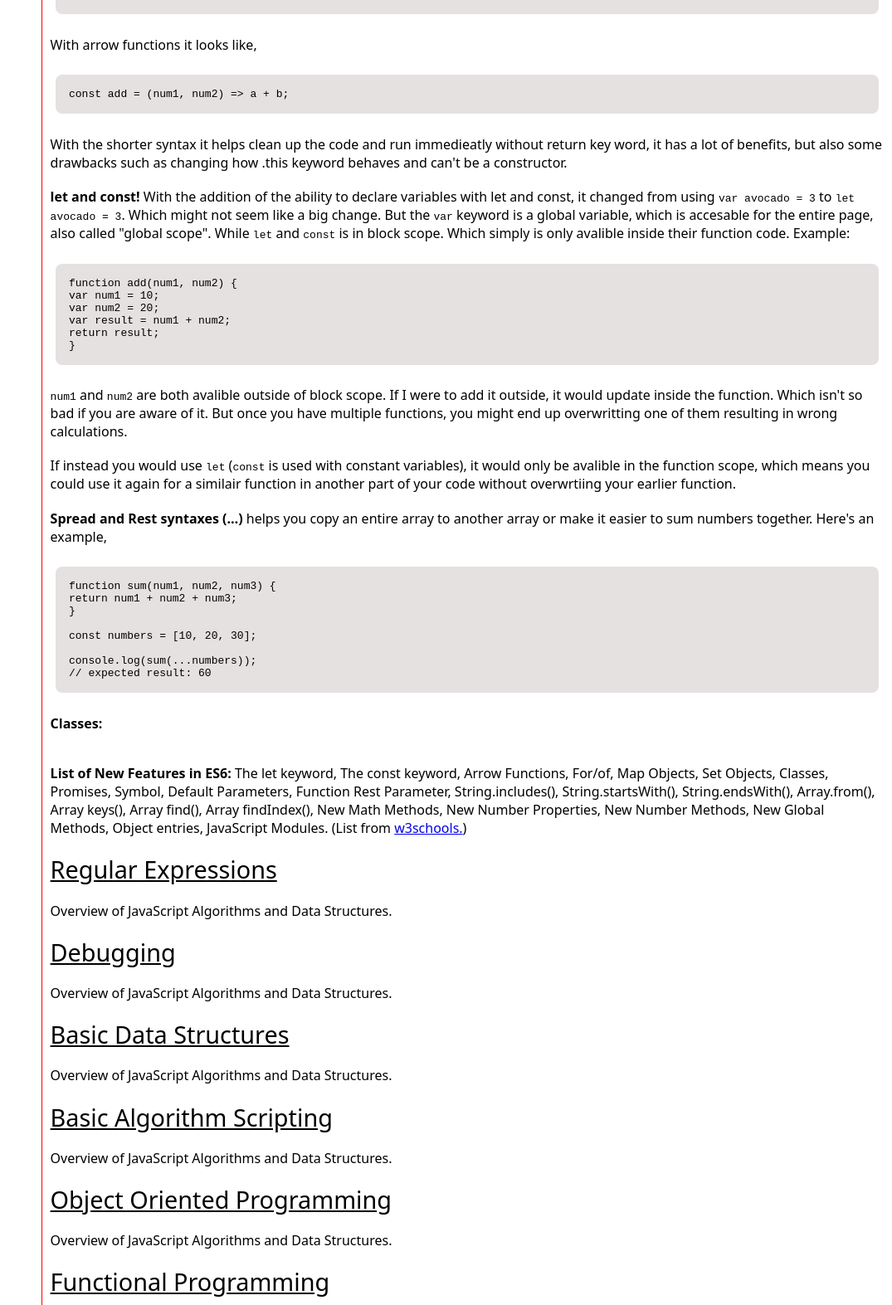
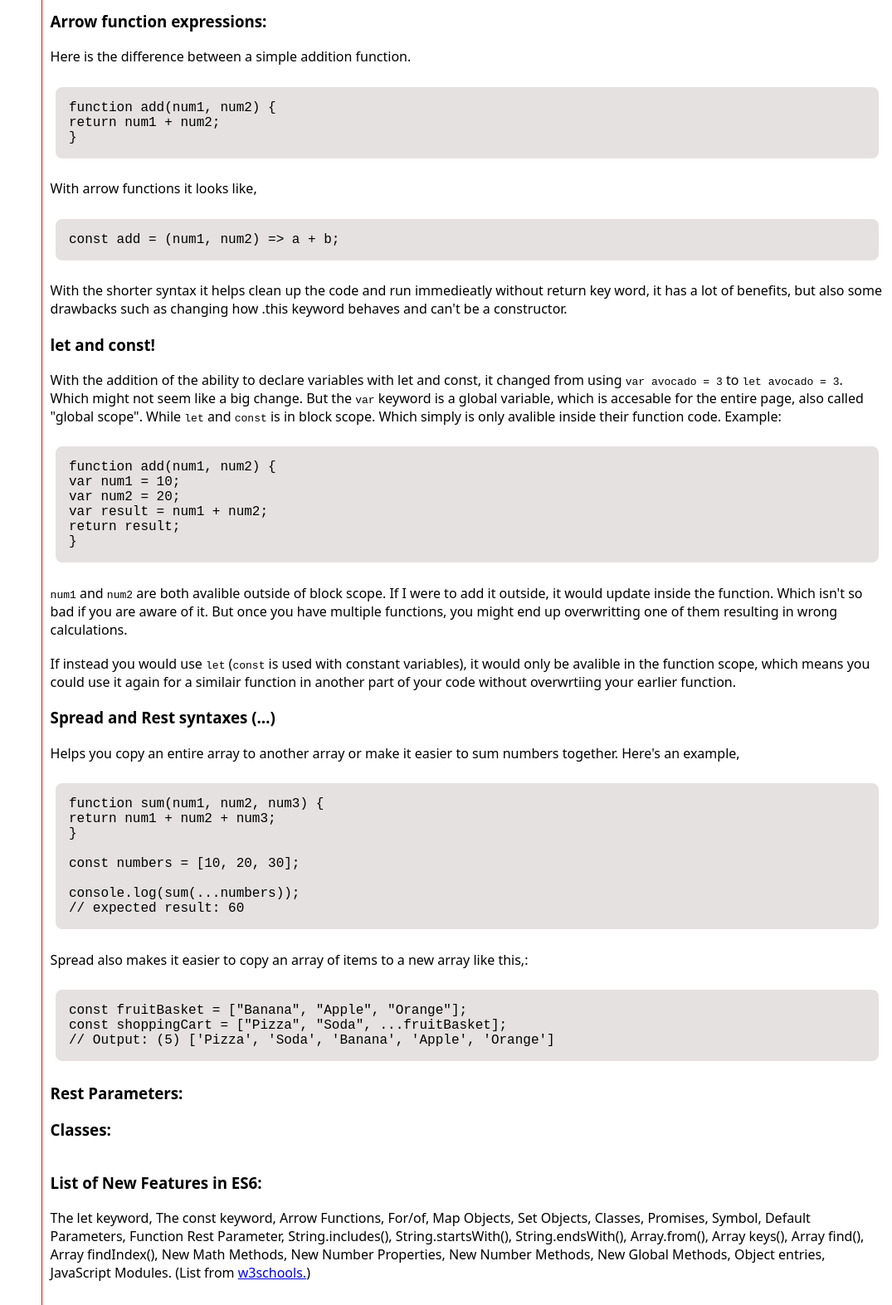
Before and after one commit to JohanCodeForFun/algorithms-and-data-structures, a plain HTML site: page freecodecamp/ResponsiveWebDesign/technical-documentation-page/index.html in a window 1280 px wide. Shown: the part 1227-2800 px from the top of the page at 83% size, without its empty margins (205-1280 px from the left). Drawn offline with Linux system fonts and the light colour scheme.

Commit message:
change all spans ro h3 elements for html5 structure

```diff
--- a/freecodecamp/ResponsiveWebDesign/technical-documentation-page/index.html
+++ b/freecodecamp/ResponsiveWebDesign/technical-documentation-page/index.html
@@ -79,7 +79,7 @@
                     With es6 came a lot of new features...
                 </p>
                 <p>
-                    <span> Here are just a few good to know features explained: </span>
+                    <h3> Here are just a few good to know features explained: </h3>
                     <ul>
                         <li>Template literals</li>
                         <li>Arrow function expressions</li>
@@ -87,11 +87,13 @@
                         <li>Spread and Rest syntaxes</li>
                         <li>Classes</li>
                     </ul>
+                    <h3>Template literals:</h3>
                     <p>
-                        <span>Template literals:</span> The ability to write javascript with HTML code. For example you can write, <code>`Charisma level is: ${charisma}`</code> to get the charisma value within the paragraph text.
+                        The ability to write javascript with HTML code. For example you can write, <code>`Charisma level is: ${charisma}`</code> to get the charisma value within the paragraph text.
                     </p>
+                    <h3>Arrow function expressions:</h3>
                     <p>
-                        <span>Arrow function expressions:</span> here is the difference between a simple addition function.
+                    Here is the difference between a simple addition function.
                     </p>
                     <pre>function add(num1, num2) {
                         return num1 + num2;
@@ -102,8 +104,9 @@
                     <p>
                         With the shorter syntax it helps clean up the code and run immedieatly without return key word, it has a lot of benefits, but also some drawbacks such as changing how .this keyword behaves and can't be a constructor.
                     </p>
+                    <h3>let and const!</h3>
                     <p>
-                        <span>let and const!</span> With the addition of the ability to declare variables with let and const, it changed from using <code>var avocado = 3</code> to <code>let avocado = 3</code>. Which might not seem like a big change. But the <code>var</code> keyword is a global variable, which is accesable for the entire page, also called "global scope". While <code>let</code> and <code>const</code> is in block scope. Which simply is only avalible inside their function code. Example:
+                        With the addition of the ability to declare variables with let and const, it changed from using <code>var avocado = 3</code> to <code>let avocado = 3</code>. Which might not seem like a big change. But the <code>var</code> keyword is a global variable, which is accesable for the entire page, also called "global scope". While <code>let</code> and <code>const</code> is in block scope. Which simply is only avalible inside their function code. Example:
                     </p>
                     <pre>function add(num1, num2) {
                         var num1 = 10;
@@ -116,7 +119,9 @@
                     <p>If instead you would use <code>let</code> (<code>const</code> is used with constant variables), it would only be avalible in the function scope, which means you could use it again for a similair function in another part of your code without overwrtiing your earlier function.
                     </p>
 
-                    <p><span>Spread and Rest syntaxes (…)</span> helps you copy an entire array to another array or make it easier to sum numbers together. Here's an example,
+                    <h3>Spread and Rest syntaxes (…)</h3>
+                    <p>
+                        Helps you copy an entire array to another array or make it easier to sum numbers together. Here's an example,
                     </p>
                     <pre>
                     function sum(num1, num2, num3) {
@@ -128,13 +133,25 @@
                     console.log(sum(...numbers));
                     // expected result: 60
                 </pre>
+                <p>
+                    Spread also makes it easier to copy an array of items to a new array like this,:
+                </p>
+                <pre>
+                    const fruitBasket = ["Banana", "Apple", "Orange"];
+                    const shoppingCart = ["Pizza", "Soda", ...fruitBasket];
+                    // Output: (5) ['Pizza', 'Soda', 'Banana', 'Apple', 'Orange']
+                </pre>
 
-                   <p><span>Classes:</span>
-                </p>
+                <h3>Rest Parameters:
+                </h3>
+
+                   <h3>Classes:
+
+                   </h3>
 
                 </p>
+                <h3> List of New Features in ES6:</h3>
                 <p>
-                    <span> List of New Features in ES6:</span>
                     The let keyword,
                     The const keyword,
                     Arrow Functions,
--- a/freecodecamp/ResponsiveWebDesign/technical-documentation-page/styles.css
+++ b/freecodecamp/ResponsiveWebDesign/technical-documentation-page/styles.css
@@ -66,6 +66,7 @@ section > header {
 }
 
 pre {
+    font-size: 1rem;
     white-space: pre-line;
     background-color: #e5e1e1;
     color: black;
```
